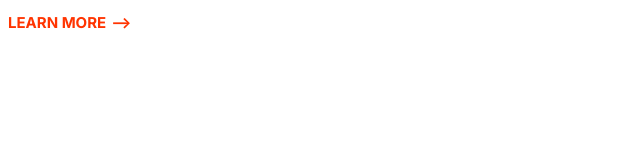
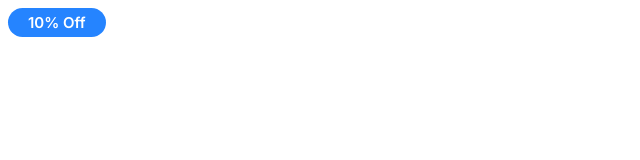
Before and after one commit to madhusudhan-addanki/moshify, a plain HTML site: page index.html in a window 1280 px wide. Shown: the whole page, without its empty margins (0-640 px from the left). Drawn offline with Linux system fonts and the light colour scheme.

Commit message:
define the styles for the badges.

```diff
--- a/index.html
+++ b/index.html
@@ -13,6 +13,6 @@
     <link rel="stylesheet" href="styles.css" />
   </head>
   <body>
-    <a href="#" class="arrow-links">LEARN MORE</a>
+    <span class="badge badge--primary">10% Off</span>
   </body>
 </html>
--- a/styles.css
+++ b/styles.css
@@ -89,3 +89,37 @@ a {
     font-size: 1.5rem;
   }
 }
+
+/* badges */
+
+.badge {
+  border-radius: 20px;
+  font-size: 2rem;
+  font-weight: 600;
+  padding: 0.5rem 2rem;
+  white-space: nowrap;
+}
+
+.badge--primary {
+  background-color: var(--color-primary);
+  color: #fff;
+}
+
+.badge--secondary {
+  background-color: var(--color-secondary);
+  color: #fff;
+}
+
+.badge--small {
+  font-size: 1.6rem;
+}
+
+@media screen and (min-width: 1024px) {
+  .badge {
+    font-size: 1.5rem;
+  }
+
+  .badge--small {
+    font-size: 1.2rem;
+  }
+}
```
Also changed, not shown: components/badges.html (added, +3 -0 lines).
